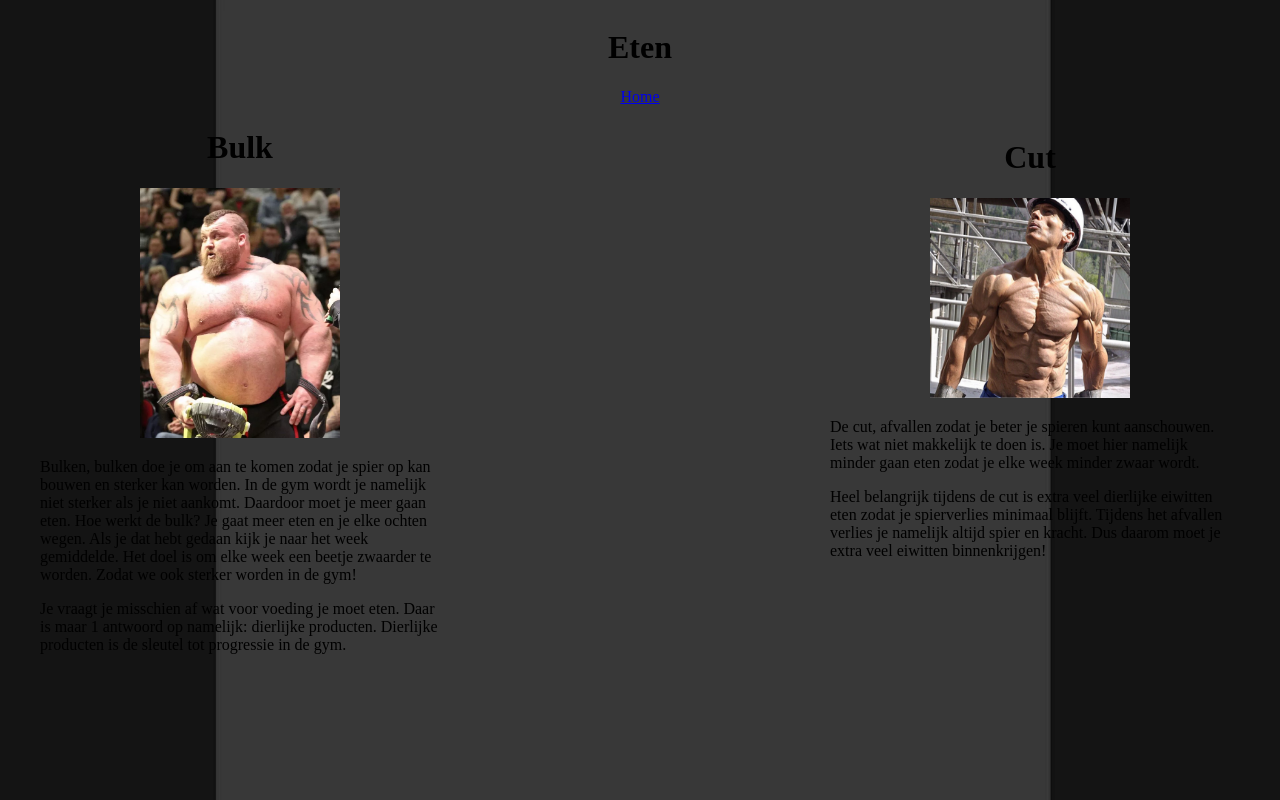
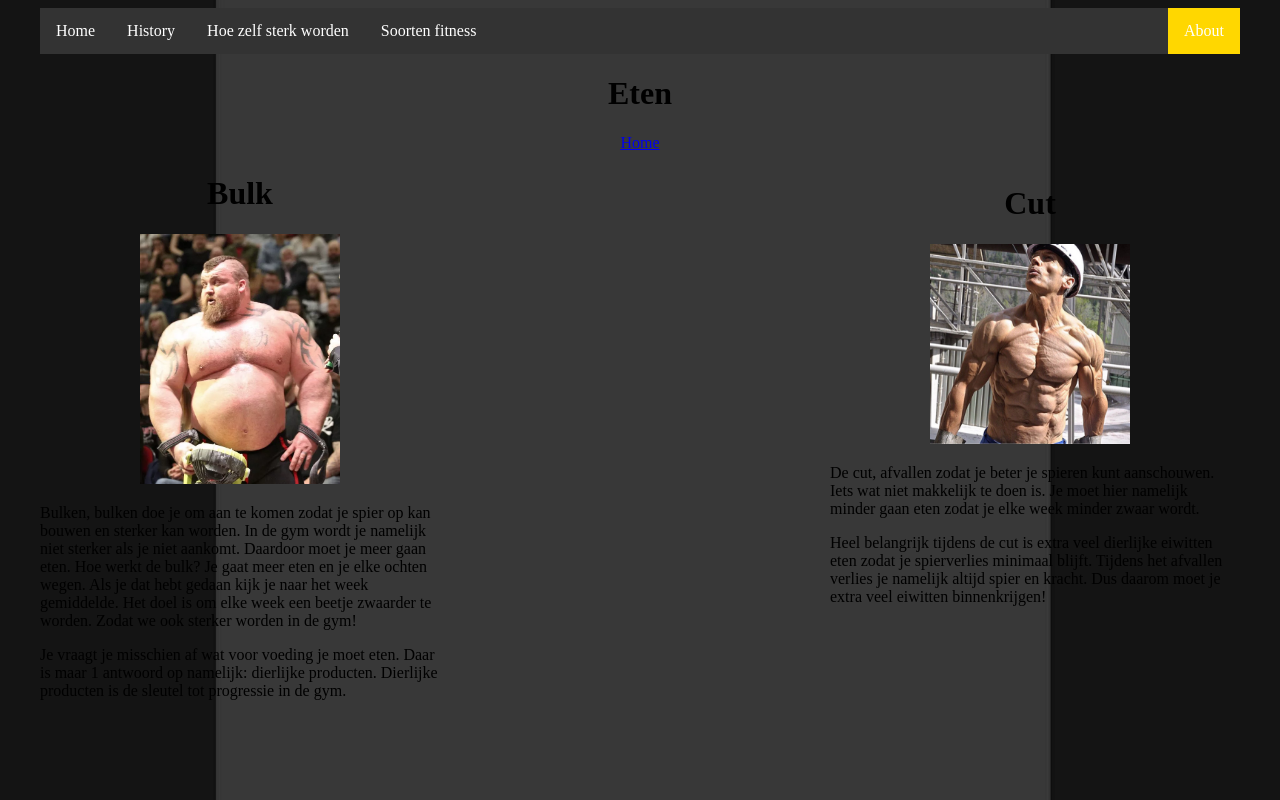
Before and after one commit to SanderYOUNGKING/2324-html-V4E-V4I-Luca-Sander, a plain HTML site: page eten.html in a window 1280 px wide. Drawn offline with Linux system fonts and the light colour scheme.

Commit message:
bar is er

```diff
--- a/Hoezelfsterk.css
+++ b/Hoezelfsterk.css
@@ -70,3 +70,30 @@ body
     width: 1200px;
     margin: auto;
   }
+  ul {
+    list-style-type: none;
+    margin: 0;
+    padding: 0;
+    overflow: hidden;
+    background-color: #333;
+  }
+
+  li {
+    float: left;
+  }
+
+  li a {
+    display: block;
+    color: white;
+    text-align: center;
+    padding: 14px 16px;
+    text-decoration: none;
+  }
+
+  li a:hover:not(.active) {
+    background-color: #111;
+  }
+
+  .active {
+    background-color: gold;
+  }
--- a/eten.css
+++ b/eten.css
@@ -52,3 +52,30 @@ text-align: center;
   #cut h1{
     text-align: center;
   }
+  ul {
+    list-style-type: none;
+    margin: 0;
+    padding: 0;
+    overflow: hidden;
+    background-color: #333;
+  }
+
+  li {
+    float: left;
+  }
+
+  li a {
+    display: block;
+    color: white;
+    text-align: center;
+    padding: 14px 16px;
+    text-decoration: none;
+  }
+
+  li a:hover:not(.active) {
+    background-color: #111;
+  }
+
+  .active {
+    background-color: gold;
+  }
--- a/eten.html
+++ b/eten.html
@@ -11,6 +11,13 @@
 <body>
     <div id="wrapper">
         <main>
+            <ul>
+                <li><a href="index.html">Home</a></li>
+                <li><a href="history.html">History</a></li>
+                <li><a href="Hoezelfsterk.html">Hoe zelf sterk worden</a></li>
+                <li><a href="soortenfitness.html">Soorten fitness</a></li>
+                <li style="float:right"><a class="active" href="#about">About</a></li>
+              </ul>
             <div id="eten">
 <h1>Eten</h1>
 <a href="index.html">
--- a/history.css
+++ b/history.css
@@ -72,3 +72,30 @@ body { background-image:url(images/image.jpg);
     width: 1200px;
     margin: auto;
   }
+  ul {
+    list-style-type: none;
+    margin: 0;
+    padding: 0;
+    overflow: hidden;
+    background-color: #333;
+  }
+
+  li {
+    float: left;
+  }
+
+  li a {
+    display: block;
+    color: white;
+    text-align: center;
+    padding: 14px 16px;
+    text-decoration: none;
+  }
+
+  li a:hover:not(.active) {
+    background-color: #111;
+  }
+
+  .active {
+    background-color: gold;
+  }
--- a/soortenfitness.css
+++ b/soortenfitness.css
@@ -65,3 +65,30 @@ margin-right: 54px;
   #soorten-fitness h1{
     text-align: center;
   }
+  ul {
+    list-style-type: none;
+    margin: 0;
+    padding: 0;
+    overflow: hidden;
+    background-color: #333;
+  }
+
+  li {
+    float: left;
+  }
+
+  li a {
+    display: block;
+    color: white;
+    text-align: center;
+    padding: 14px 16px;
+    text-decoration: none;
+  }
+
+  li a:hover:not(.active) {
+    background-color: #111;
+  }
+
+  .active {
+    background-color: gold;
+  }
--- a/style.css
+++ b/style.css
@@ -54,3 +54,30 @@ div #contact-us p {
   width: 1200px;
   margin: auto;
 }
+ul {
+  list-style-type: none;
+  margin: 0;
+  padding: 0;
+  overflow: hidden;
+  background-color: #333;
+}
+
+li {
+  float: left;
+}
+
+li a {
+  display: block;
+  color: white;
+  text-align: center;
+  padding: 14px 16px;
+  text-decoration: none;
+}
+
+li a:hover:not(.active) {
+  background-color: #111;
+}
+
+.active {
+  background-color: gold;
+}
```
Also changed, not shown: Hoezelfsterk.html (+7 -0 lines), history.html (+7 -0 lines), index.html (+7 -1 lines), soortenfitness.html (+7 -0 lines).
